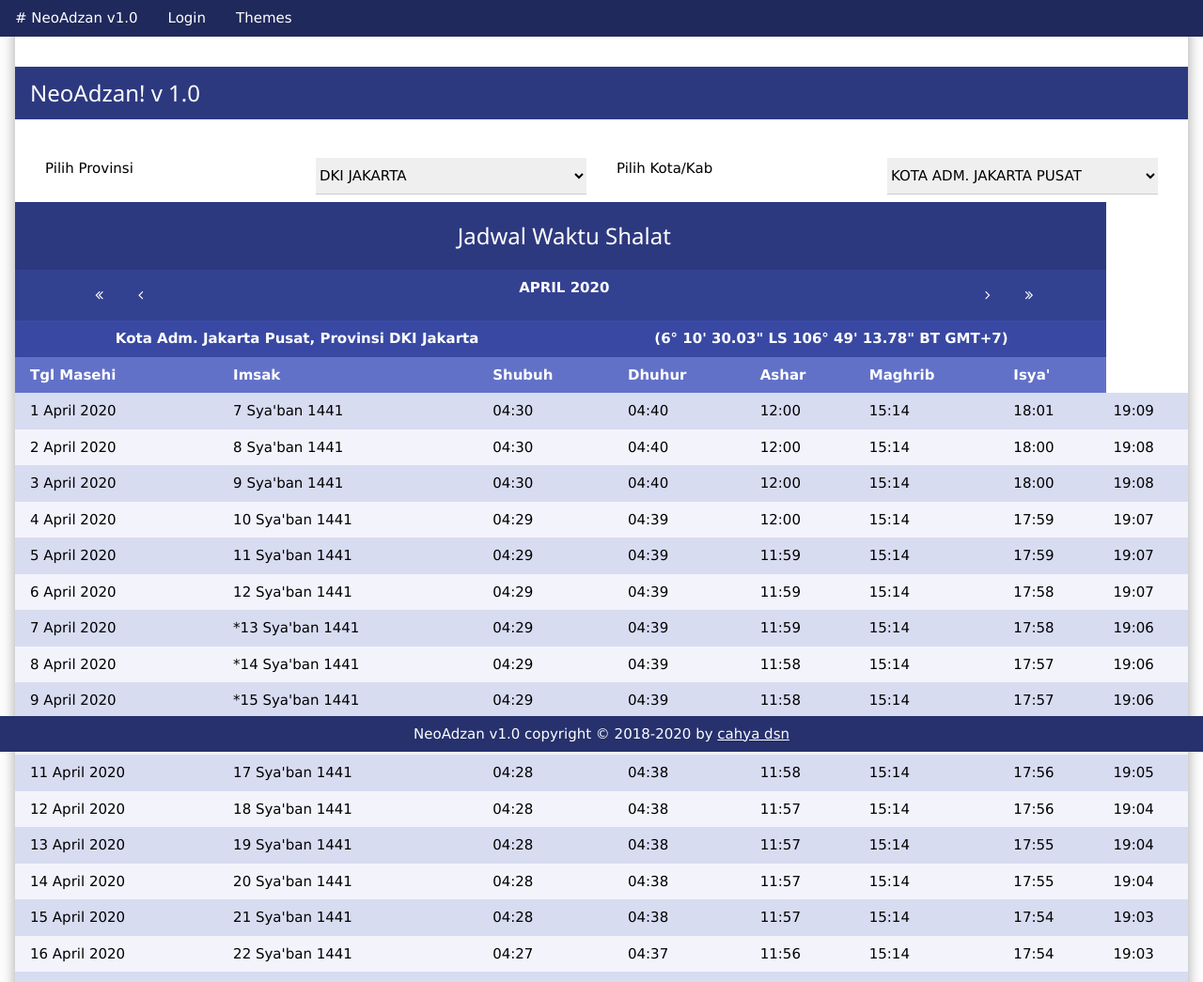
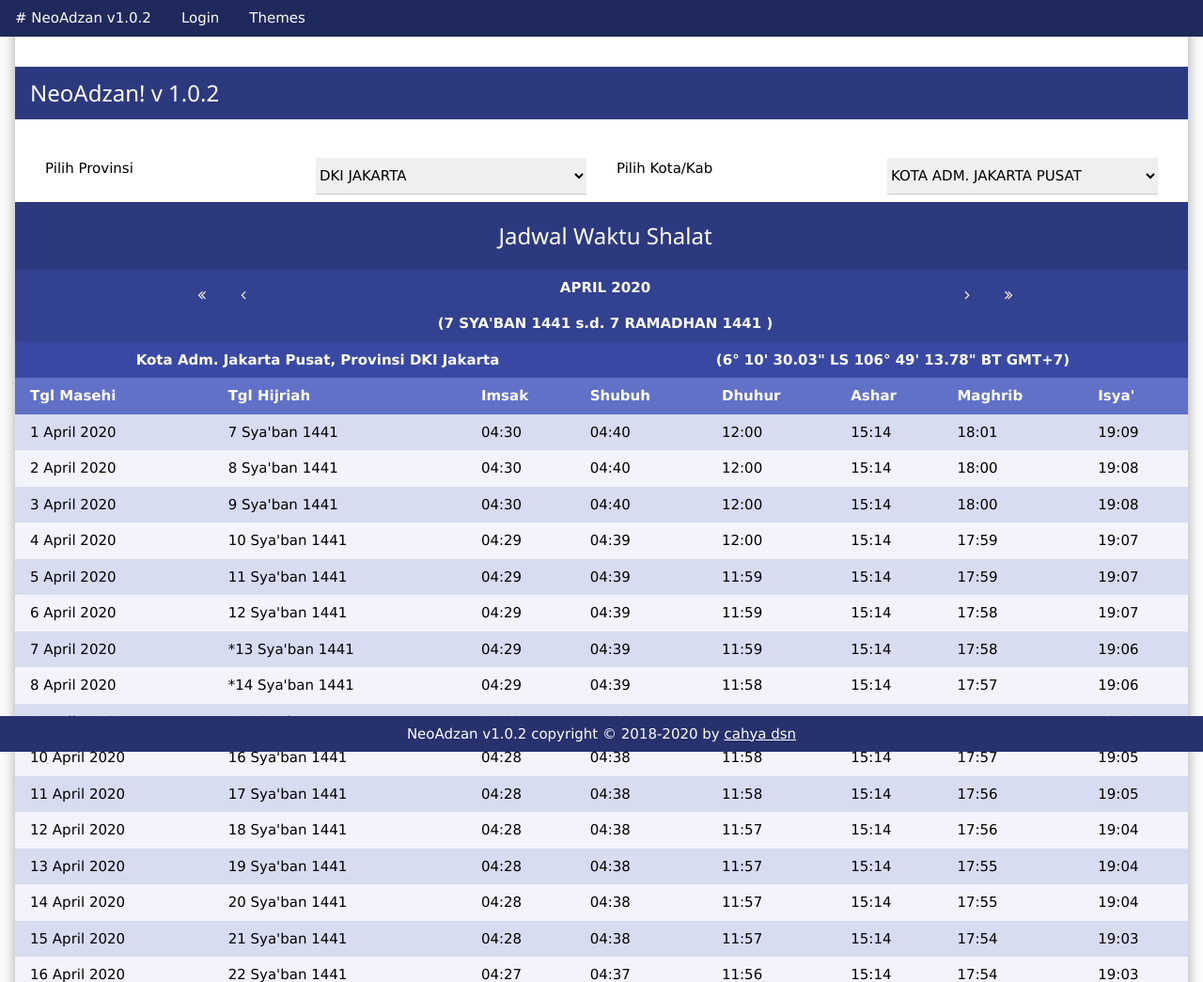
Before and after one commit to cahyadsn/neoadzan, a PHP site: page / in a window 1280 px wide. Shown: the top 1045 px of the page at 94% size. Run offline with PHP 8.4, Linux system fonts and the light colour scheme; data comes from the database, SQL or seed files in the repository.

Commit message:
update ver 1.0.2
penambahan tampilan tanggal hijriah

```diff
--- a/index.php
+++ b/index.php
@@ -5,7 +5,7 @@ BISMILLAAHIRRAHMAANIRRAHIIM - In the Name of Allah, Most Gracious, Most Merciful
 filename : index.php
 purpose  :
 create   : 2018/01/25
-last edit: 180516
+last edit: 200421,180516
 author   : cahya dsn
 ================================================================================
 This program is free software; you can redistribute it and/or modify it under the
@@ -16,7 +16,7 @@ This program is distributed in the hope that it will be useful, but WITHOUT ANY
 WARRANTY; without even the implied warranty of MERCHANTABILITY or FITNESS FOR
 A PARTICULAR PURPOSE.  See the GNU General Public License for more details.
 
-copyright (c) 2018 by cahya dsn; cahyadsn@gmail.com
+copyright (c) 2018-2020 by cahya dsn; cahyadsn@gmail.com
 ================================================================================*/
 session_start();
 $c=isset($_SESSION['c'])?$_SESSION['c']:(isset($_GET['c'])?$_GET['c']:'indigo');
@@ -30,7 +30,7 @@ $neoadzan=new NeoAdzan();
 $neoadzan->setLatLng(-6.17501,106.820497);
 $neoadzan->setTimeZone(7);
 $sch=$neoadzan->getSchedule(date('Y'),date('n'));
-$version='1.0';
+$version='1.0.2';
 $app_name='NeoAdzan!';
 /*header('Expires: '.date('r'));
 header('Cache-Control: no-store, no-cache, must-revalidate');
@@ -123,31 +123,32 @@ header('Pragma: no-cache');*/
 			<table class='w3-table'>
 				<thead>
 					<tr>
-						<th class="w3-theme-d3 c" colspan="7">
+						<th class="w3-theme-d3 c" colspan="8">
 							<h3>Jadwal Waktu Shalat</h3>
 						</th>
 					</tr>
 					<tr>
-						<th class="w3-theme-d2 c" colspan="7">
-							<span id='prev' class='w3-col s2 m2'>
+						<th class="w3-theme-d2 c" colspan="8">
+							<span id='prev' class='w3-col s2 m4'>
 								<div class="w3-btn-group">
 									<button class="w3-btn" id='prevYear' title='previous Year'><i class='fa fa-angle-double-left'></i></button>
 									<button class="w3-btn" id='prevMonth' title='previous Month'><i class='fa fa-angle-left'></i></button>
 								</div>
 							</span>
-							<span id='periode' class='w3-col s8 m8'><?php echo $neoadzan->periode;?></span>
-							<span id='next' class='w3-col s2 m2'>
+							<span id='periode' class='w3-col s8 m4'><?php echo $neoadzan->periode;?></span>
+							<span id='next' class='w3-col s2 m4'>
 								<div class="w3-btn-group">
 									<button class="w3-btn" id='nextMonth' title='next Month'><i class='fa fa-angle-right'></i></button>
 									<button class="w3-btn" id='nextYear' title='next Year'><i class='fa fa-angle-double-right'></i></button>
 								</div>
 							</span>
+                            <span id='rentang' class='w3-col'><?php echo $neoadzan->rentang;?></span>
 							<input type='hidden' id='m' value='<?php echo date('n');?>'>
 							<input type='hidden' id='y' value='<?php echo date('Y');?>'>
 						</th>
 					</tr>
 					<tr>
-						<th class="w3-theme-d1" colspan="7">
+						<th class="w3-theme-d1" colspan="8">
 							<b>
 							<span class="w3-col m6 c"><span class='skab'>Kota Adm. Jakarta Pusat,</span><span class='sprov'> Provinsi DKI Jakarta</span></span>
 							<span class="w3-col m6 c">
@@ -158,6 +159,7 @@ header('Pragma: no-cache');*/
 					</tr>
 					<tr class="w3-theme-l1">
 						<th>Tgl Masehi</th>
+                        <th>Tgl Hijriah</th>
 						<th class='w3-hide-small'>Imsak</th>
 						<th>Shubuh</th>
 						<th>Dhuhur</th>
```
